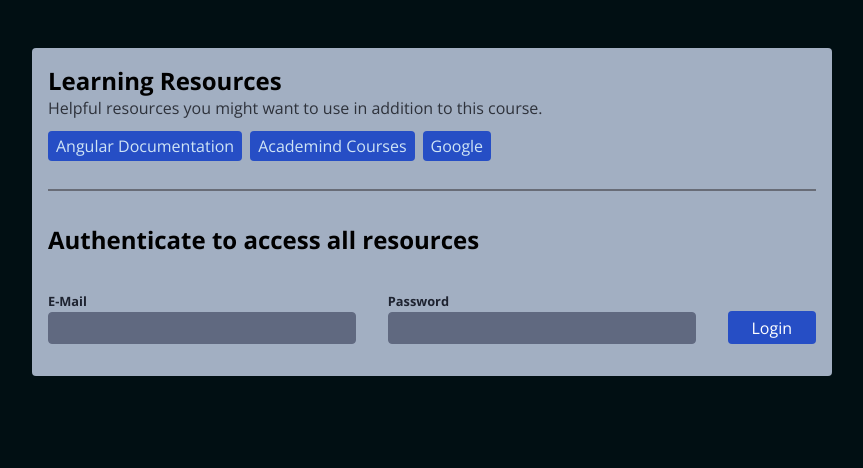
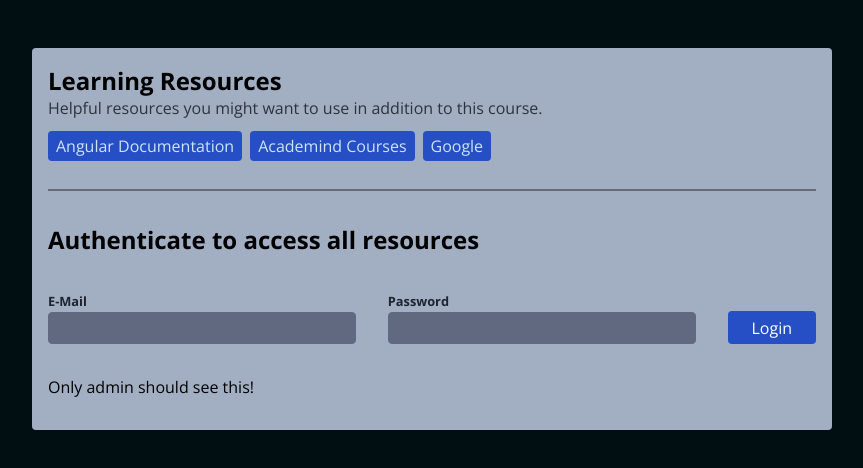
Before and after one commit to HT-shubhams/DirectivesDeepDive, an Angular app: page / in a window 1280 px wide. Shown: the top 468 px of the page, without its empty margins (208-1071 px from the left). Built offline with nearby package versions, Linux system fonts and the light colour scheme.

Commit message:
Building Another Directive

```diff
--- a/src/app/app.component.html
+++ b/src/app/app.component.html
@@ -5,9 +5,11 @@
 
   <app-auth />
 
-  @if(isAdmin()) {
+  <!-- @if(isAdmin()) {
   <p>Only admin should see this!</p>
-  }
+  } -->
 
   <!-- <p *ngIf="isAdmin()">Only admin should see this!</p> -->
+
+  <p appAuth="admin">Only admin should see this!</p>
 </main>
--- a/src/app/app.component.ts
+++ b/src/app/app.component.ts
@@ -4,13 +4,14 @@ import { AuthComponent } from './auth/auth.component';
 import { LearningResourcesComponent } from './learning-resources/learning-resources.component';
 import { AuthService } from './auth/auth.service';
 import { NgIf } from '@angular/common';
+import { AuthDirective } from './auth/auth.directive';
 
 @Component({
   selector: 'app-root',
   standalone: true,
   templateUrl: './app.component.html',
   styleUrl: './app.component.css',
-  imports: [AuthComponent, LearningResourcesComponent, NgIf],
+  imports: [AuthComponent, LearningResourcesComponent, NgIf, AuthDirective],
 })
 export class AppComponent {
   private authService = inject(AuthService);
--- /dev/null
+++ b/src/app/auth/auth.directive.ts
@@ -0,0 +1,22 @@
+import { Directive, effect, inject, input } from '@angular/core';
+import { Permission } from './auth.model';
+import { AuthService } from './auth.service';
+
+@Directive({
+  selector: '[appAuth]',
+  standalone: true,
+})
+export class AuthDirective {
+  userType = input.required<Permission>({ alias: 'appAuth' });
+  private authService = inject(AuthService);
+
+  constructor() {
+    effect(() => {
+      if (this.authService.activePermission() === this.userType()) {
+        console.log('Show element!');
+      } else {
+        console.log("Don't show element!");
+      }
+    });
+  }
+}
```
